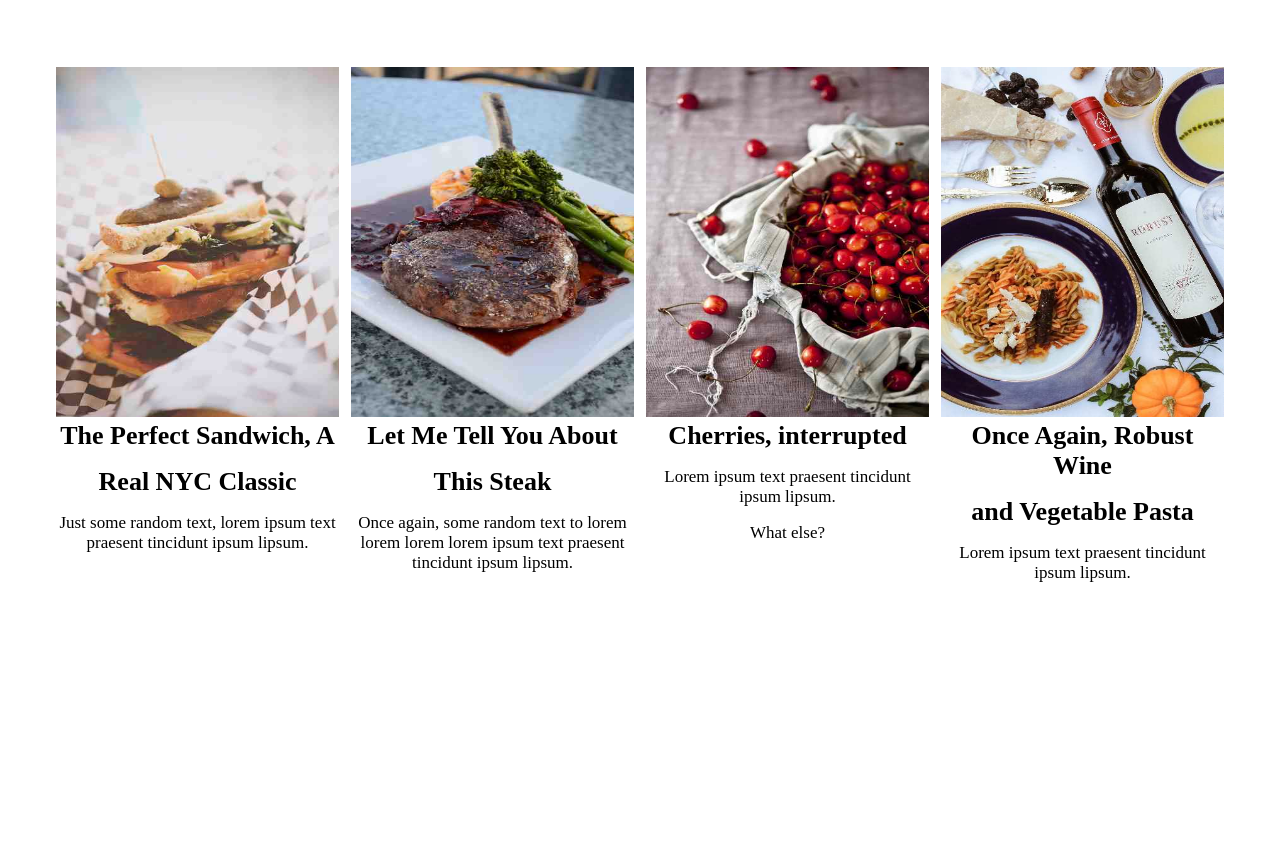
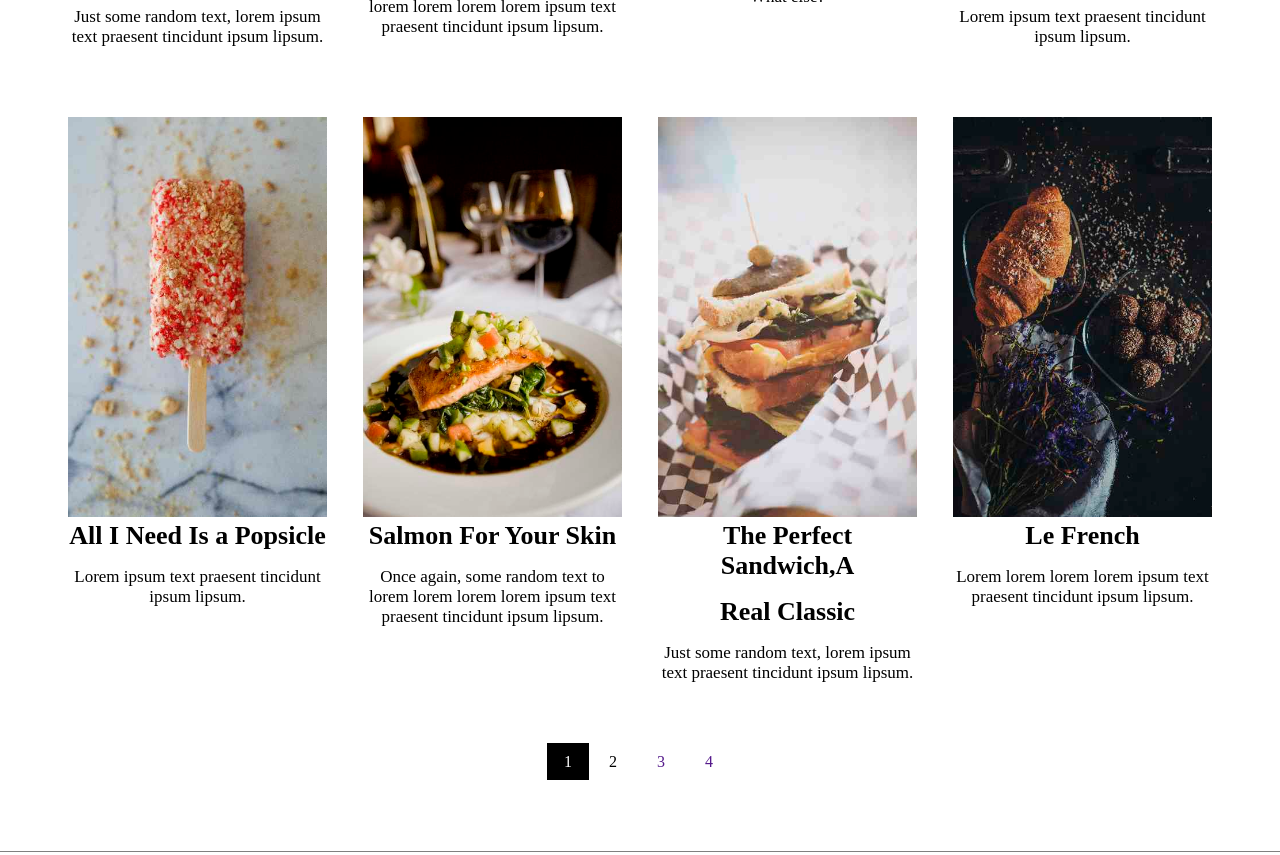
Before and after one commit to qurbonzodanodir/-homework7, a plain HTML site: page index.html in a window 1280 px wide. Shown: the part 626-1481 px from the top of the page. Before the commit the page ends 1279 px from the top, so only its background shows below. Drawn offline with Linux system fonts and the light colour scheme.

Commit message:
ay 1 to 4 ra as button add kadm

```diff
--- a/index.html
+++ b/index.html
@@ -47,9 +47,7 @@
         <br />
         <p>Lorem ipsum text praesent tincidunt ipsum lipsum.</p>
         <br />
-        <p>
-            What else?
-        </p>
+        <p>What else?</p>
       </div>
       <div class="item">
         <img src="images/wine.jpg" alt="" />
@@ -57,17 +55,32 @@
         <br />
         <h1>and Vegetable Pasta</h1>
         <br />
-        <p>
-            Lorem ipsum text praesent tincidunt ipsum lipsum.
-        </p>
+        <p>Lorem ipsum text praesent tincidunt ipsum lipsum.</p>
       </div>
     </div>
     <div class="titan1">
       <div class="item">
+        <img src="images/popsicle.jpg" alt="" />
+        <h1>All I Need Is a Popsicle</h1>
+
+        <br />
+        <p>Lorem ipsum text praesent tincidunt ipsum lipsum.</p>
+      </div>
+      <div class="item">
+        <img src="images/salmon.jpg" alt="" />
+        <h1>Salmon For Your Skin</h1>
+
+        <br />
+        <p>
+          Once again, some random text to lorem lorem lorem lorem ipsum text
+          praesent tincidunt ipsum lipsum.
+        </p>
+      </div>
+      <div class="item">
         <img src="images/sandwich.jpg" alt="" />
-          <h1>The Perfect Sandwich, A</h1>
+        <h1>The Perfect Sandwich,A</h1>
         <br />
-          <h1>Real NYC Classic</h1>
+        <h1>Real Classic</h1>
         <br />
         <p>
           Just some random text, lorem ipsum text praesent tincidunt ipsum
@@ -75,36 +88,30 @@
         </p>
       </div>
       <div class="item">
-          <img src="images/steak.jpg" alt="" />
-          <h1>Let Me Tell You About</h1>
+        <img src="images/croissant.jpg" alt="" />
+        <h1>Le French</h1>
         <br />
-          <h1>This Steak</h1>
-          <br />
+
         <p>
-            Once again, some random text to lorem lorem lorem lorem ipsum text
-            praesent tincidunt ipsum lipsum.
-          </p>
-        </div>
-        <div class="item">
-          <img src="images/cherries.jpg" alt="" />
-          <h1>Cherries, interrupted</h1>
-          <br />
-          <p>Lorem ipsum text praesent tincidunt ipsum lipsum.</p>
-          <br />
-          <p>
-              What else?
-          </p>
-        </div>
-        <div class="item">
-          <img src="images/wine.jpg" alt="" />
-          <h1>Once Again, Robust Wine</h1>
-          <br />
-          <h1>and Vegetable Pasta</h1>
-          <br />
-          <p>
-              Lorem ipsum text praesent tincidunt ipsum lipsum.
+          Lorem lorem lorem lorem ipsum text praesent tincidunt ipsum lipsum.
         </p>
       </div>
     </div>
+    <div class="titan3">
+<div class="button">
+    <a  id="first">1</a>
+</div>
+<div class="button1">
+    <a class="second1">2</a>
+</div>
+<div class="button2">
+    <a class="second1" href="">3</a>
+</div>
+<div class="button3">
+    <a class="second1" href="">4</a>
+</div>
+    </div>
+
+
   </body>
 </html>
--- a/style.css
+++ b/style.css
@@ -16,16 +16,42 @@
     font-size: 13px;
     text-align: center;
     margin-bottom: 70px;
-
-
 }
 .item{
-width: 24%;
+width: 22%;
 }
 img{
     width: 100%;
-    height: 350px;
+    height: 400px;
 }
 .item p{
     font-size: 17px;
 }
+.titan3{
+    display: flex;
+    justify-content: center;
+    margin-bottom: 40px;
+    padding-bottom: 80px;
+    border-bottom:  0.1px solid grey;
+
+
+}
+.titan3 a{
+    padding-left: 20px;
+    padding-right: 20px;
+    text-decoration: none;
+}
+#first{
+    background-color: black;
+    color: white;
+    padding: 10px 17px;
+}
+#first:hover{
+    background-color: lightgrey;
+    color: black;
+}
+.second1:hover{
+    background-color: black;
+    color: white;
+    padding: 10px 17px;
+}
```
Also changed, not shown: images/croissant.jpg (added), images/popsicle.jpg (added), images/salmon.jpg (added), images/sandwich (1).jpg (added). Lines whose indentation alone changed are shown as unchanged.
